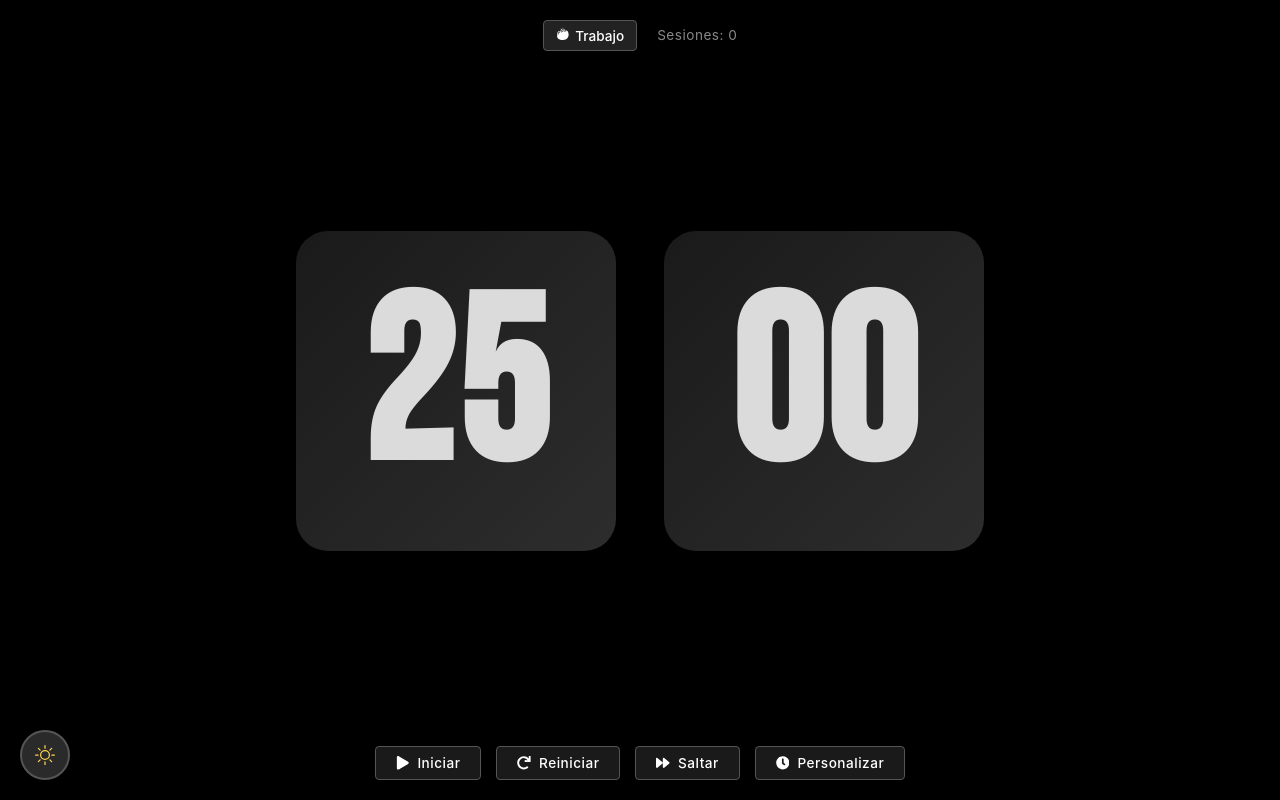
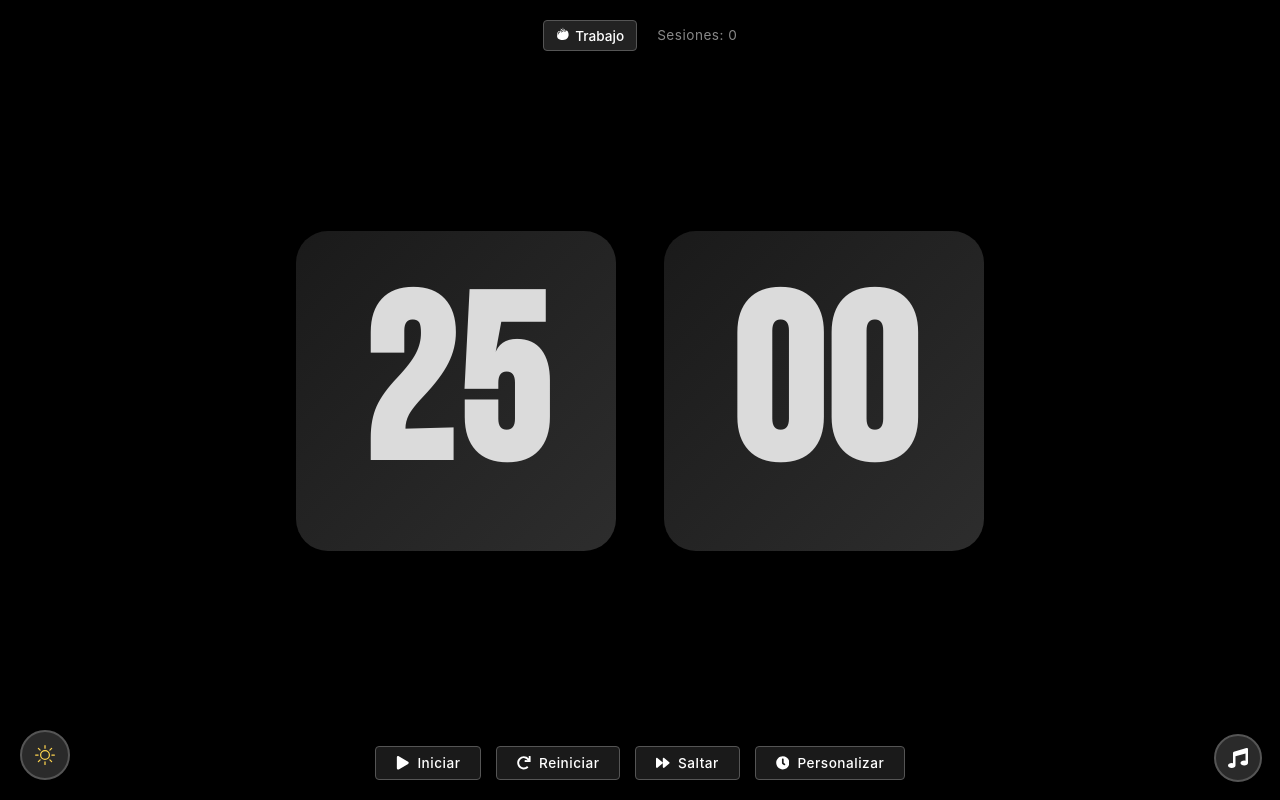
Before and after one commit to carlosyalberto/Pomodoro-Bot, a React (Vite) app: page / in a window 1280 px wide. Built offline with nearby package versions, Linux system fonts and the light colour scheme.

Commit message:
Musica añadida

```diff
--- a/src/App.css
+++ b/src/App.css
@@ -243,3 +243,81 @@
   background: #d0d0d0;
   border-color: #888888;
 }
+
+/* YouTube player button (bottom-right) */
+
+.yt-button {
+  position: fixed;
+  right: 18px;
+  bottom: 18px;
+  width: 48px;
+  height: 48px;
+  border-radius: 50%;
+  display: flex;
+  align-items: center;
+  justify-content: center;
+  box-shadow: 0 6px 18px rgba(0,0,0,0.12);
+  cursor: pointer;
+  z-index: 1500;
+  transition: all 0.25s ease;
+  border: 2px solid #555555;
+  background: #2a2a2a;
+  color: #ffffff;
+}
+
+.yt-button.light {
+  background: #e8e8e8;
+  border-color: #888888;
+  color: #2a2a2a;
+}
+
+.yt-button:hover {
+  transform: scale(1.05);
+  border-color: #777777;
+}
+
+.app-container.light .yt-button:hover {
+  border-color: #666666;
+}
+
+.yt-overlay {
+  position: fixed;
+  left: 0;
+  top: 0;
+  right: 0;
+  bottom: 0;
+  background: rgba(0,0,0,0.7);
+  display: flex;
+  align-items: center;
+  justify-content: center;
+  z-index: 1600;
+}
+
+.yt-player {
+  position: relative;
+  width: min(90vw, 900px);
+  max-width: 100%;
+  background: #000;
+  border-radius: 8px;
+  overflow: hidden;
+}
+
+.yt-player iframe { width: 100%; height: 56.25vw; max-height: 70vh; display: block; }
+
+.yt-close {
+  position: absolute;
+  right: 8px;
+  top: 8px;
+  background: rgba(255,255,255,0.08);
+  color: #fff;
+  border: none;
+  width: 34px;
+  height: 34px;
+  border-radius: 50%;
+  font-size: 18px;
+  line-height: 1;
+  cursor: pointer;
+  z-index: 1700;
+}
+
+.yt-close:hover { background: rgba(255,255,255,0.14); }
--- a/src/App.jsx
+++ b/src/App.jsx
@@ -1,6 +1,6 @@
 import { useState, useEffect, useRef } from 'react'
 import { GiTomato } from 'react-icons/gi'
-import { FaCoffee, FaClock } from 'react-icons/fa'
+import { FaCoffee, FaClock, FaMusic, FaVolumeMute } from 'react-icons/fa'
 import FlipClock from './components/FlipClock'
 import SessionController from './components/SessionController'
 import './App.css'
@@ -15,6 +15,7 @@ function App() {
   const [workDuration, setWorkDuration] = useState(25)
   const [breakDuration, setBreakDuration] = useState(5)
   const [showSettings, setShowSettings] = useState(false)
+  const [ytPlaying, setYtPlaying] = useState(false)
   const [soundEnabled, setSoundEnabled] = useState(true)
   const [tempWork, setTempWork] = useState(String(workDuration))
   const [tempBreak, setTempBreak] = useState(String(breakDuration))
@@ -220,6 +221,27 @@ function App() {
           </div>
         </div>
       )}
+
+      {/* YouTube music toggle (plays in background via hidden iframe) */}
+      <button
+        className={`yt-button ${ytPlaying ? 'playing' : ''} ${isDarkMode ? 'dark' : 'light'}`}
+        onClick={() => setYtPlaying((p) => !p)}
+        aria-label={ytPlaying ? 'Detener música' : 'Reproducir música'}
+      >
+        {ytPlaying ? <FaVolumeMute size={18} /> : <FaMusic size={20} />}
+      </button>
+
+      {/* Hidden iframe to keep playback alive without foreground overlay */}
+      {ytPlaying && (
+        <div style={{display: 'none'}} aria-hidden="true">
+          <iframe
+            title="YouTube Live Hidden"
+            src="https://www.youtube.com/embed/XSXEaikz0Bc?autoplay=1&controls=0&rel=0"
+            frameBorder="0"
+            allow="autoplay; encrypted-media"
+          />
+        </div>
+      )}
     </div>
   )
 }
```
